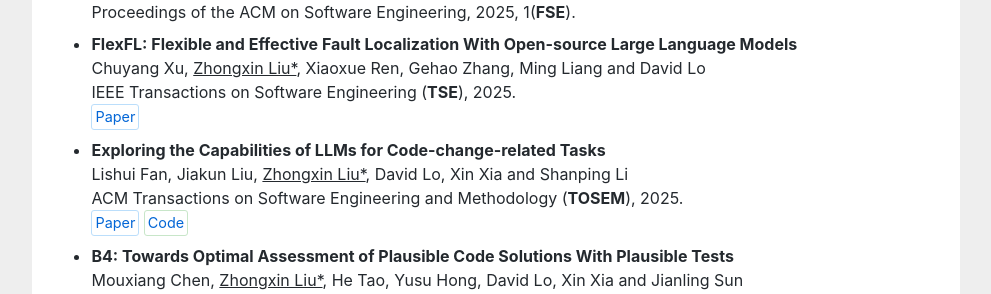
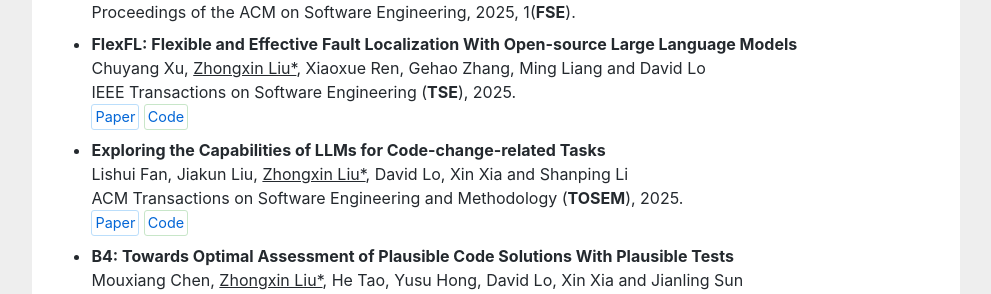
Before and after one commit to zhongxin-liu/zhongxin-liu.github.io, a Jekyll site: the page index.html, which Jekyll copies as it is, in a window 1280 px wide and 900 px high, scrolled down 680 px. Shown: the part 152-446 px from the top of the window, without its empty margins (144-1135 px from the left). Built offline with Jekyll 4.4.1, drawn with Linux system fonts in a browser that asks for light colours.

Commit message:
add the code of FlexFL

```diff
--- a/index.html
+++ b/index.html
@@ -84,7 +84,7 @@
 Chuyang Xu, <u>Zhongxin Liu*</u>, Xiaoxue Ren, Gehao Zhang, Ming Liang and David Lo<br>
 IEEE Transactions on Software Engineering (<b>TSE</b>), 2025.
 <br>
-<a href="https://doi.org/10.48550/arXiv.2411.10714" target="_blank" class="publication-link paper-link">Paper</a><br>
+<a href="https://doi.org/10.48550/arXiv.2411.10714" target="_blank" class="publication-link paper-link">Paper</a> <a href="https://github.com/ZJU-CTAG/FlexFL" target="_blank" class="publication-link code-link">Code</a><br>
 </li>
 <li>
 <b>Exploring the Capabilities of LLMs for Code-change-related Tasks</b><br>
--- a/metadata/pub2.bib
+++ b/metadata/pub2.bib
@@ -13,9 +13,9 @@
   author       = {Xu, Chuyang and {\textbf{Zhongxin Liu*}} and Ren, Xiaoxue and Zhang, Gehao and Liang, Ming and Lo, David},
   date         = {2025},
   journaltitle = {IEEE Transactions on Software Engineering (TSE)},
-  doi          = {10.48550/arXiv.2411.10714}
+  doi          = {10.48550/arXiv.2411.10714},
+  url          = {https://github.com/ZJU-CTAG/FlexFL},
 }
-
 @article{fan2025exploringc,
   title        = {Exploring the Capabilities of LLMs for Code-Change-Related Tasks},
   shorttitle   = {TOSEM 2025b},
```
